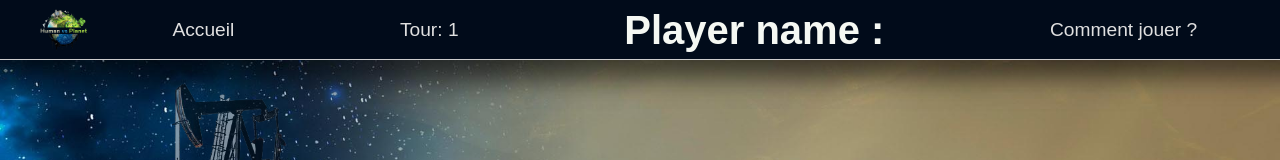
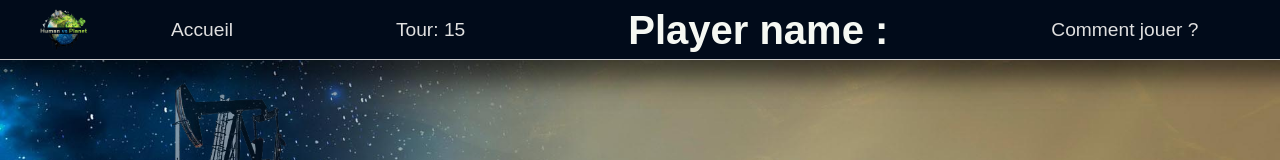
Before and after one commit to Zakari-B/WCS_First_Hackathon, a React (Create React App) app in the folder frontend/: page /Game in a window 1280 px wide. Shown: the top 160 px of the page. Built offline with nearby package versions, Linux system fonts and the light colour scheme.

Commit message:
Added a context to decrement turns

```diff
--- a/frontend/src/App.jsx
+++ b/frontend/src/App.jsx
@@ -4,6 +4,7 @@ import { PlayerContextProvider } from "./contexts/PlayerContext";
 import { EnergyContextProvider } from "./contexts/EnergyContext";
 import { EarthHealthContextProvider } from "./contexts/EarthHealthContext";
 import { CardsContextProvider } from "./contexts/CardsContext";
+import { TurnContextProvider } from "./contexts/TurnContext";
 import Start from "./pages/Start";
 import Game from "./pages/Game";
 import GameOver from "./pages/GameOver";
@@ -15,6 +16,7 @@ function App() {
       <PlayerContextProvider>
         <EnergyContextProvider>
           <EarthHealthContextProvider>
+            <TurnContextProvider>
               <CardsContextProvider>
                 <Routes>
                   <Route path="/" element={<Start />} />
@@ -23,6 +25,7 @@ function App() {
                   <Route path="/Global" element={<Global />} />
                 </Routes>
               </CardsContextProvider>
+            </TurnContextProvider>
           </EarthHealthContextProvider>
         </EnergyContextProvider>
       </PlayerContextProvider>
--- a/frontend/src/components/Header.jsx
+++ b/frontend/src/components/Header.jsx
@@ -1,11 +1,12 @@
-import React from "react";
+import React, {useContext} from "react";
 import { Link } from "react-router-dom";
+import TurnContext from "../contexts/TurnContext";
 import Hud from "./Hud";
 import Rules from "./Rules.jsx"
 import "../styles/Header.css";
 import logo from "../assets/logo-small.png";
 const Header = () => {
-  let tour = 1;
+  let {turn} = useContext(TurnContext);
   return (
     <>
       <div>
@@ -15,7 +16,7 @@ const Header = () => {
             <li className="navigation-name">
               <Link to="/">Accueil</Link>
             </li>
-            <li>Tour: {tour++}
+            <li>Tour: {turn--}
             </li>
             <li>
               <Hud />
--- /dev/null
+++ b/frontend/src/contexts/TurnContext.jsx
@@ -0,0 +1,17 @@
+import React, { createContext, useState } from "react";
+// create the context object here…
+const TurnContext = createContext();
+export default TurnContext;
+// and then export a wrapper that manages state :
+
+// eslint-disable-next-line react/prop-types
+export function TurnContextProvider({ children }) {
+    const [turn, setTurn] = useState(15);
+
+  return (
+    // eslint-disable-next-line react/jsx-no-constructed-context-values
+    <TurnContext.Provider value={{ turn, setTurn }}>
+      {children}
+    </TurnContext.Provider>
+  );
+}
--- a/frontend/src/pages/Game.jsx
+++ b/frontend/src/pages/Game.jsx
@@ -4,6 +4,7 @@ import Earth from "../components/Earth.jsx";
 import Shop from "../components/Shop.jsx";
 import Board from "../components/Board.jsx";
 import "../styles/Game.scss";
+import TurnContext from "../contexts/TurnContext";
 import EnergyContext from "../contexts/EnergyContext";
 import EarthHealthContext from "../contexts/EarthHealthContext";
 import Footer from "../components/Footer";
@@ -20,7 +21,7 @@ const Game = () => {
   const [cardsDrawPile, setCardsDrawPile] = useState(
     cardsList.filter((e) => e.isStarterDeck)
   );
-  const [turn, setTurn] = useState(15);
+  const {turn, setTurn} = useContext(TurnContext);
   const { energy, setEnergy } = useContext(EnergyContext);
   const { hearthHealth, setHearthHealth } = useContext(EarthHealthContext);
 
```
Lines whose indentation alone changed are shown as unchanged.
